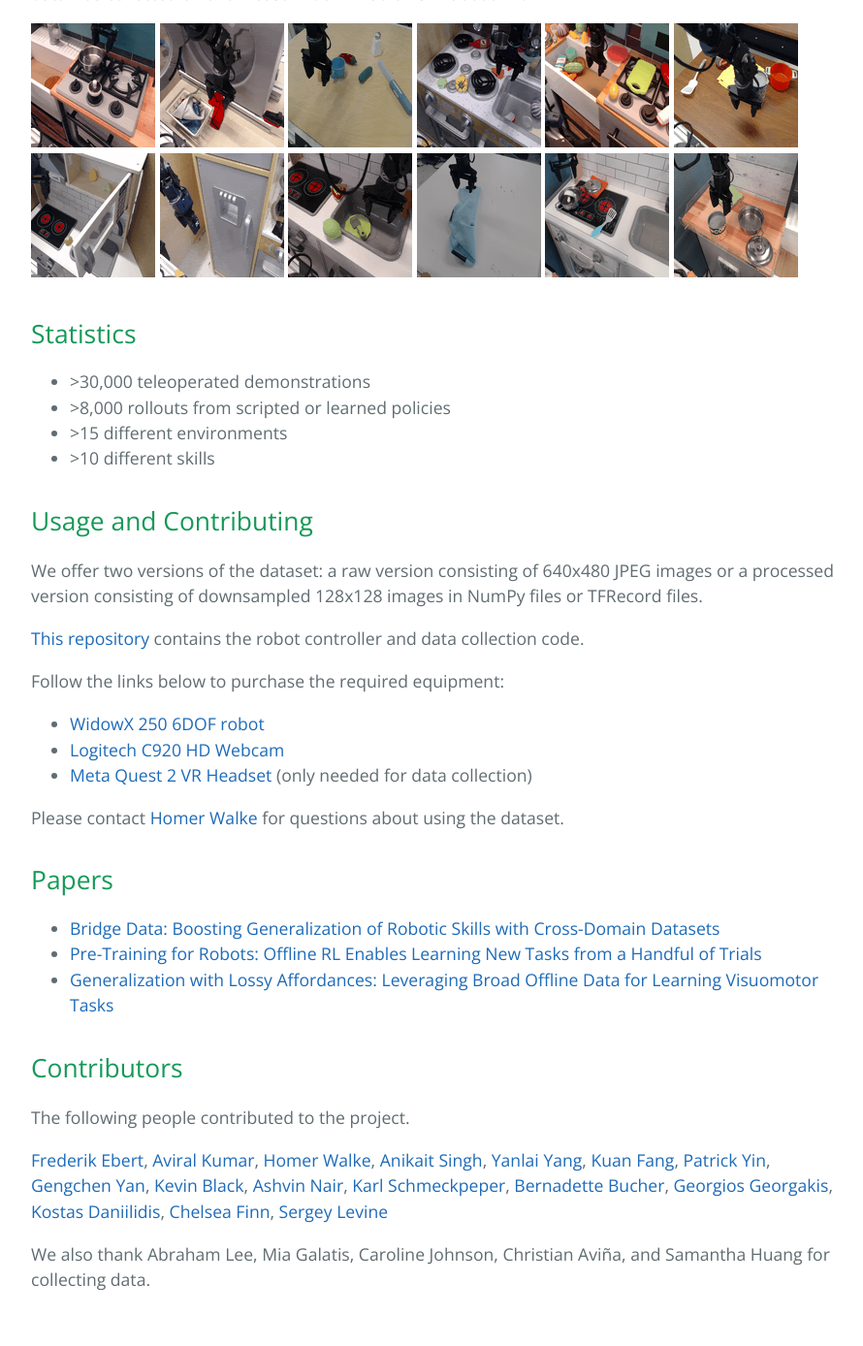
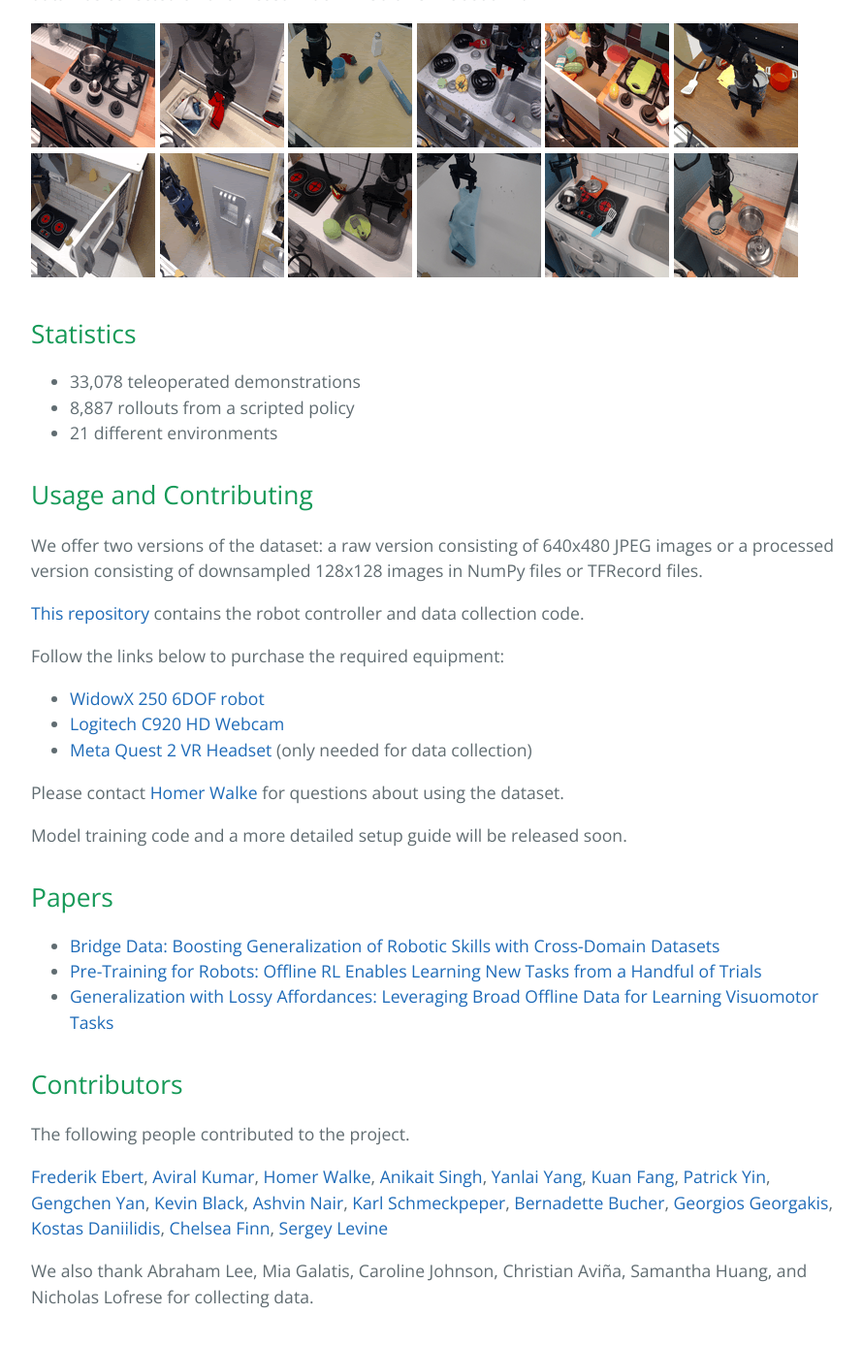
Before and after one commit to rail-berkeley/bridgedata, a Jekyll site: the page built from index.md, in a window 1280 px wide and 1400 px high, scrolled down 514 px. Shown: the top 1388 px of the window at 97% size, without its empty margins (192-1082 px from the left). Built offline with Jekyll 4.4.1, drawn with Linux system fonts in a browser that asks for light colours.

Commit message:
update download links, text

```diff
--- a/_layouts/default.html
+++ b/_layouts/default.html
@@ -22,9 +22,9 @@
         <a href="{{ site.github.repository_url }}" class="btn">View on GitHub</a>
       {% endif %}
       {% if site.show_downloads %}
-        <a href="{{ site.github.zip_url }}" class="btn">Download raw data (JPEG)</a>
-        <a href="{{ site.github.tar_url }}" class="btn">Download processed data (NumPy)</a>
-        <a href="{{ site.github.tar_url }}" class="btn">Download processed data (TFRecord)</a>
+        <a href="https://storage.googleapis.com/bridge-public-release/raw_3_28.zip" class="btn">Download raw data (JPEG)</a>
+        <a href="https://storage.googleapis.com/bridge-public-release/numpy_3_28.zip" class="btn">Download processed data (NumPy)</a>
+        <a href="https://storage.googleapis.com/bridge-public-release/tfrecord_3_28.zip" class="btn">Download processed data (TFRecord)</a>
       {% endif %}
     </header>
 
--- a/index.md
+++ b/index.md
@@ -23,10 +23,9 @@
 
 ## Statistics
 
-- \>30,000 teleoperated demonstrations
-- \>8,000 rollouts from scripted or learned policies
-- \>15 different environments
-- \>10 different skills
+- 33,078 teleoperated demonstrations
+- 8,887 rollouts from a scripted policy
+- 21 different environments
 
 ## Usage and Contributing
 
@@ -43,6 +42,8 @@
 
 Please contact [Homer Walke](https://homerwalke.com/) for questions about using the dataset.
 
+Model training code and a more detailed setup guide will be released soon.
+
 ## Papers
 
 - [Bridge Data: Boosting Generalization of Robotic Skills with Cross-Domain Datasets](https://arxiv.org/abs/2109.13396)
@@ -55,4 +56,4 @@
 
 [Frederik Ebert](https://febert.github.io/), [Aviral Kumar](https://aviralkumar2907.github.io/), [Homer Walke](https://homerwalke.com/), [Anikait Singh](https://asap7772.github.io/), [Yanlai Yang](https://yanlai00.github.io/), [Kuan Fang](http://kuanfang.github.io/), [Patrick Yin](https://patrickyin.me/), [Gengchen Yan](https://www.linkedin.com/in/gengchen-matt-yan), [Kevin Black](https://kevinblack.dev/), [Ashvin Nair](https://ashvin.me/), [Karl Schmeckpeper](https://sites.google.com/view/karlschmeckpeper), [Bernadette Bucher](https://bucherb.github.io/), [Georgios Georgakis](https://ggeorgak11.github.io/), [Kostas Daniilidis](https://www.cis.upenn.edu/~kostas/), [Chelsea Finn](https://ai.stanford.edu/~cbfinn/), [Sergey Levine](https://people.eecs.berkeley.edu/~svlevine/)
 
-We also thank Abraham Lee, Mia Galatis, Caroline Johnson, Christian Aviña, and Samantha Huang for collecting data.
+We also thank Abraham Lee, Mia Galatis, Caroline Johnson, Christian Aviña, Samantha Huang, and Nicholas Lofrese for collecting data.
```
